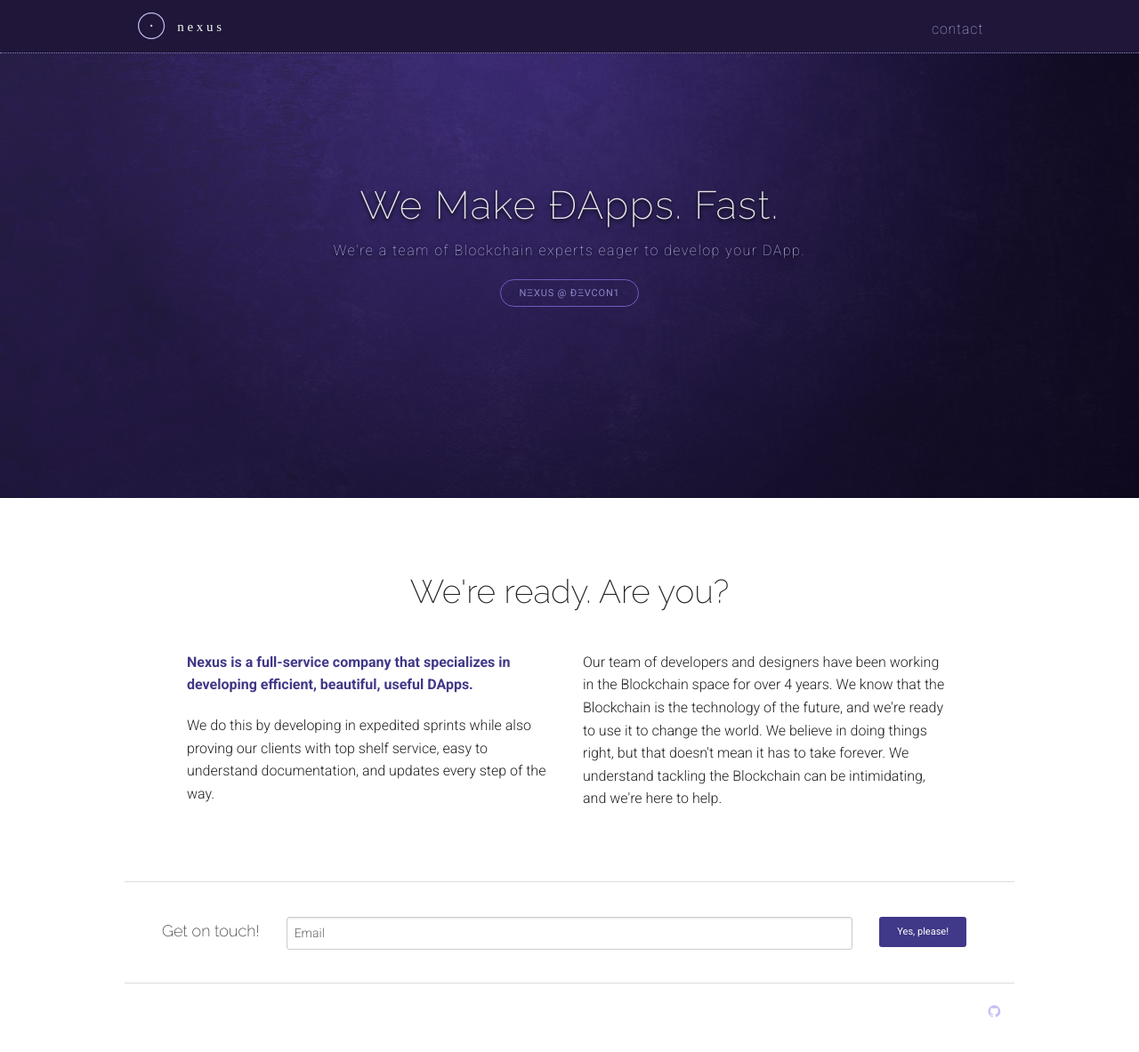
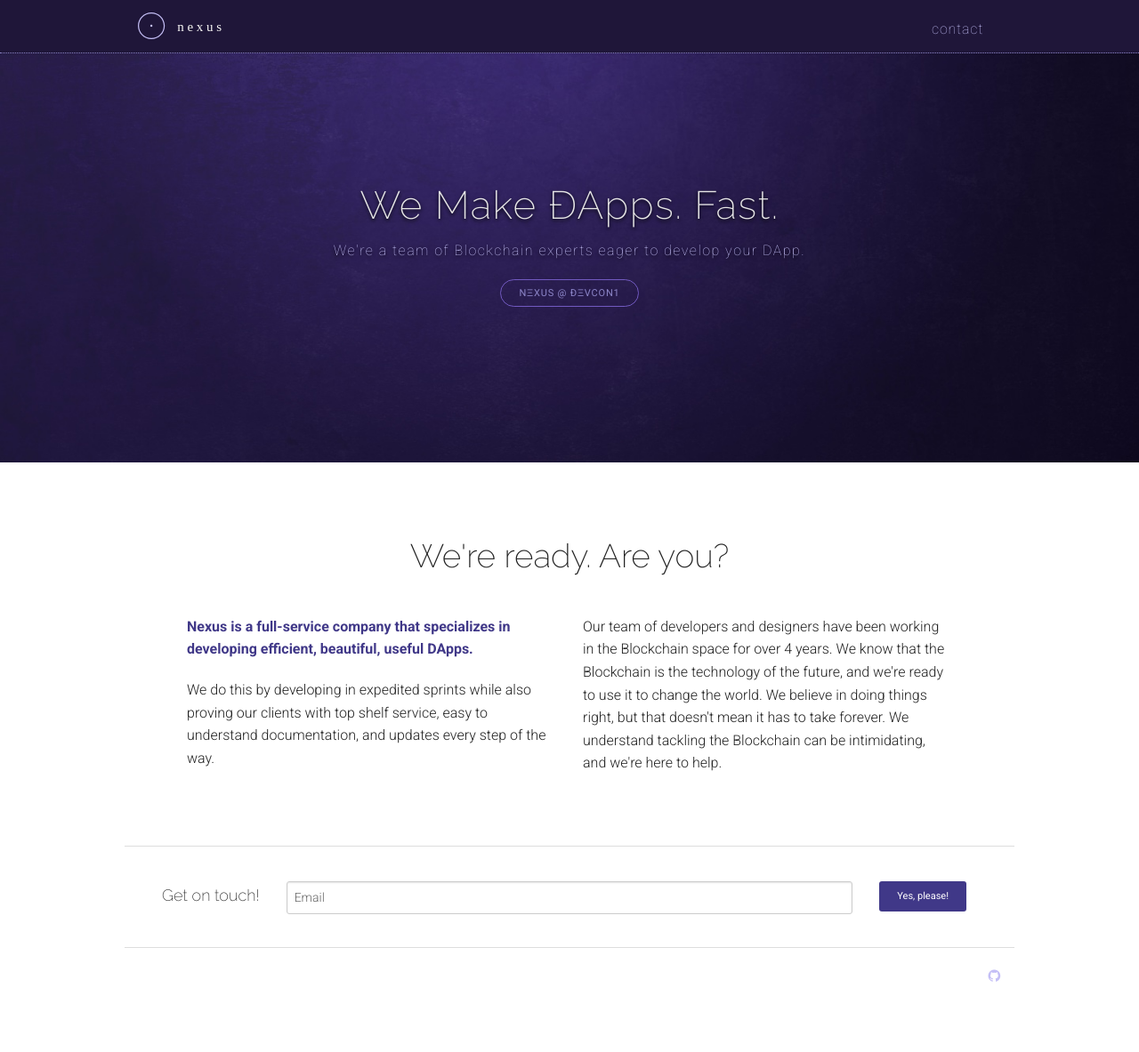
Before and after one commit to nexusdev/nexus-repo-list, a Jekyll site: the page built from index.md, in a window 1280 px wide and 1211 px high. Shown: the top 1183 px of the window at 89% size. Built offline with Jekyll 4.4.1, drawn with Linux system fonts in a browser that asks for light colours; nearby versions of some CDN libraries.

```diff
--- a/_includes/hero.html
+++ b/_includes/hero.html
@@ -1,8 +1,8 @@
 <section id="hero">
-    <div class="row inner-hero mtl">
+    <div class="row inner-hero ">
       <div class="small-12 animated fadeIn">
         <center>
-        <h1 class="mtl ">We Make ÐApps. Fast.</h1>
+        <h1 class="mtl ptl">We Make ÐApps. Fast.</h1>
         <p>We're a team of Blockchain experts eager to develop your DApp.</p>
         <a class="btn button primary tiny round outline" href="https://devcon.ethereum.org/#program" target="_blank">NΞXUS @ ÐΞVCON1 </a>
         </center>
```
